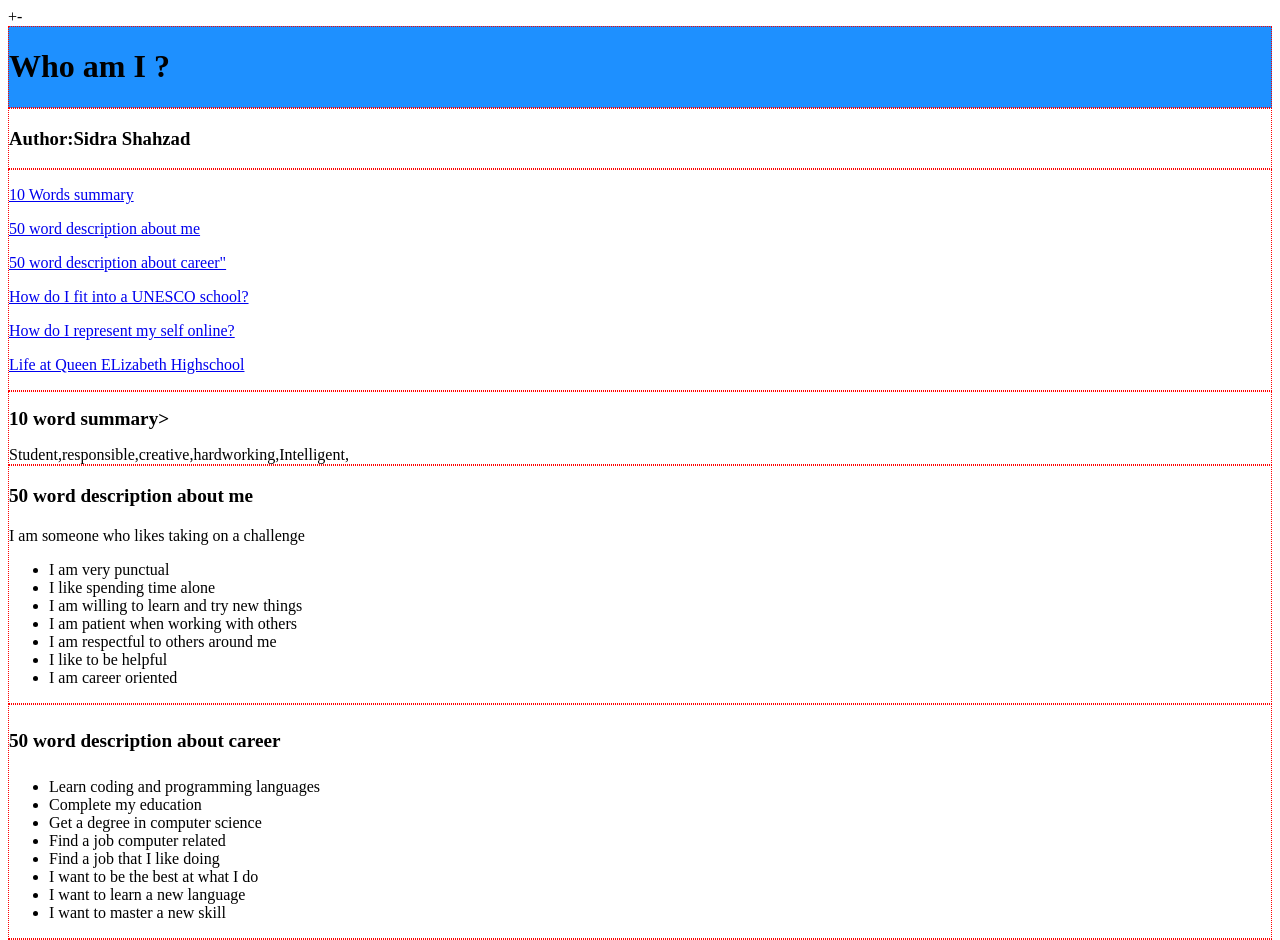
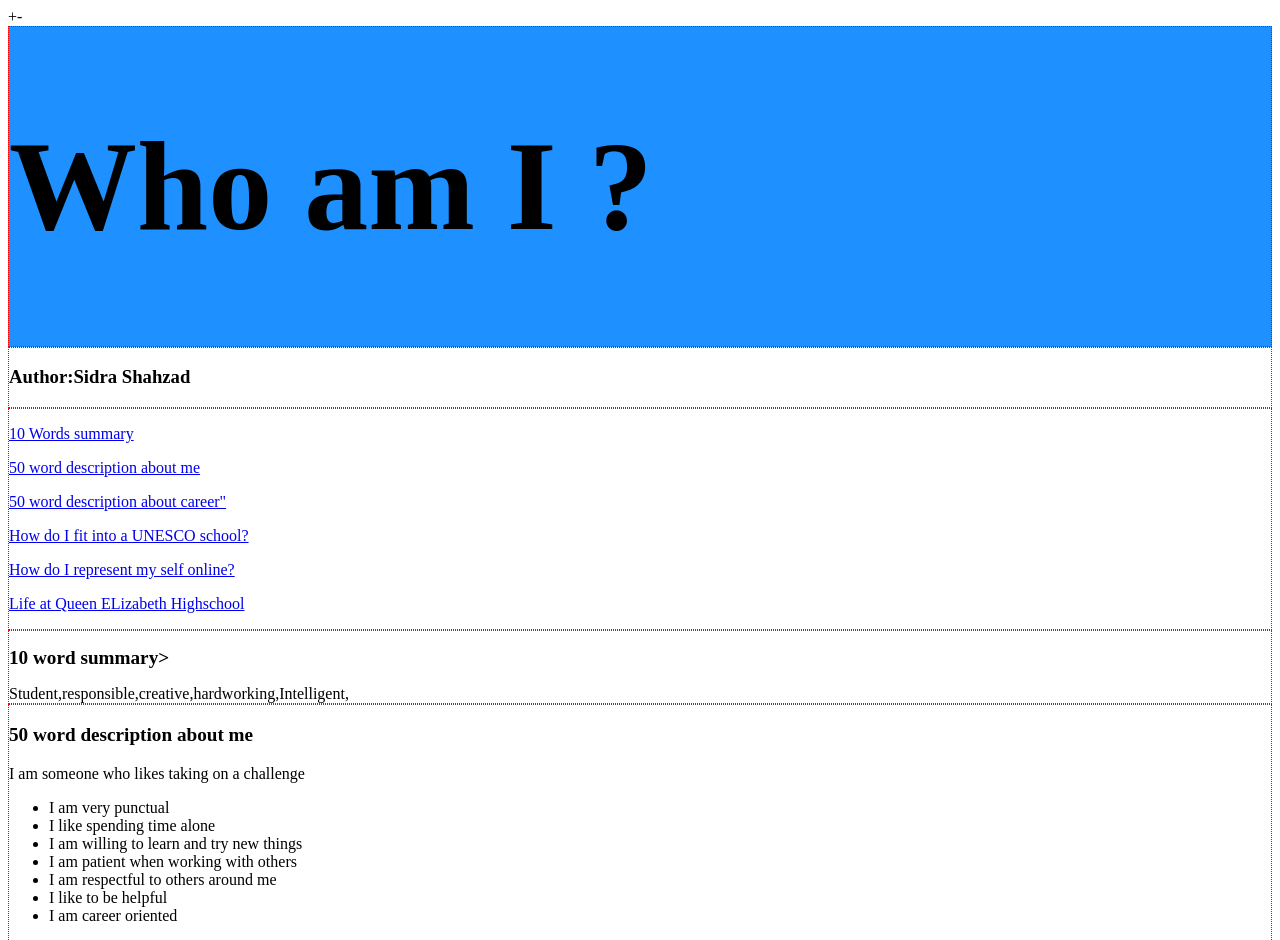
Before and after one commit to Sidrashahzad/Who-amI-.github.io, a plain HTML site: page index.html in a window 1280 px wide. Shown: the top 940 px of the page. Drawn offline with Linux system fonts and the light colour scheme.

Commit message:
Update index.html

```diff
--- a/index.html
+++ b/index.html
@@ -14,7 +14,7 @@
 
 
 <body>
-<header><div style="background-color:DodgerBlue;">
+<header><div style="background-color:DodgerBlue;font-size:5vw;">
 <h1> Who am I ? </h1></header></div>
 
 <div><h3><nav>Author:Sidra Shahzad</nav></h3></div>
```
